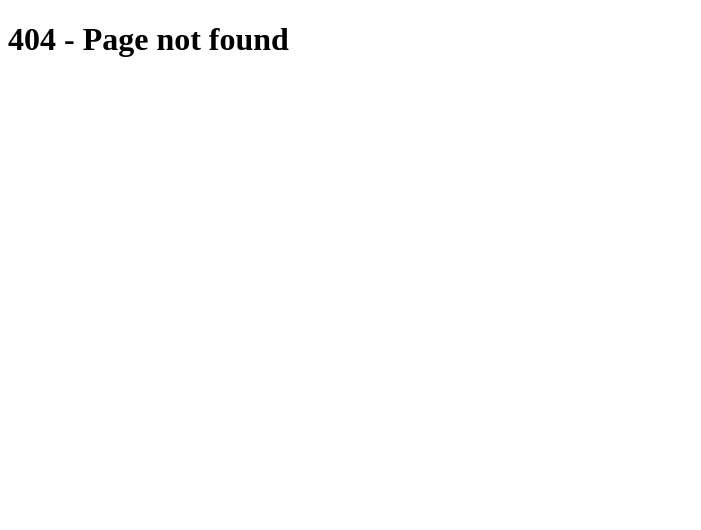
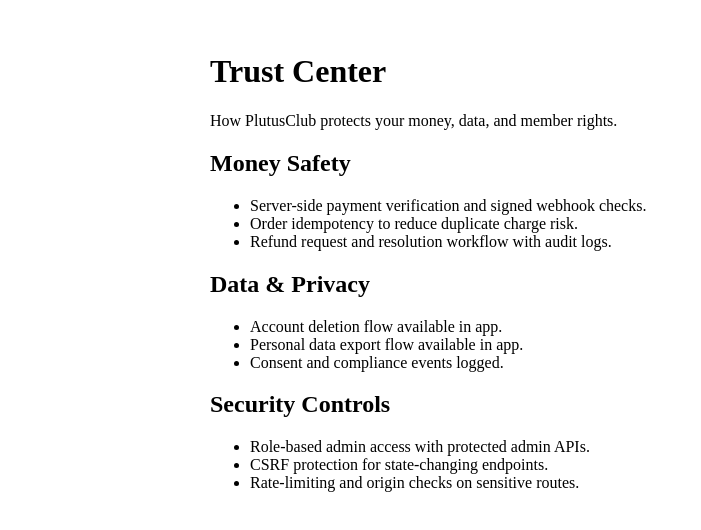
Before and after one commit to Teamtrue/luxury-members, a Next.js app in the folder luxury-members-next/: page /trust-center in a window 1280 px wide. Before the commit this address had no page. Shown: the top 530 px of the page, without its empty margins (0-701 px from the left). Built offline with nearby package versions, Linux system fonts and the light colour scheme.

Commit message:
Add trust center page for user-facing transparency

```diff
--- /dev/null
+++ b/luxury-members-next/app/trust-center/page.tsx
@@ -0,0 +1,35 @@
+export default function TrustCenterPage() {
+  return (
+    <main style={{ maxWidth: 860, margin: '0 auto', padding: '24px 0' }}>
+      <h1>Trust Center</h1>
+      <p>How PlutusClub protects your money, data, and member rights.</p>
+
+      <section>
+        <h2>Money Safety</h2>
+        <ul>
+          <li>Server-side payment verification and signed webhook checks.</li>
+          <li>Order idempotency to reduce duplicate charge risk.</li>
+          <li>Refund request and resolution workflow with audit logs.</li>
+        </ul>
+      </section>
+
+      <section>
+        <h2>Data & Privacy</h2>
+        <ul>
+          <li>Account deletion flow available in app.</li>
+          <li>Personal data export flow available in app.</li>
+          <li>Consent and compliance events logged.</li>
+        </ul>
+      </section>
+
+      <section>
+        <h2>Security Controls</h2>
+        <ul>
+          <li>Role-based admin access with protected admin APIs.</li>
+          <li>CSRF protection for state-changing endpoints.</li>
+          <li>Rate-limiting and origin checks on sensitive routes.</li>
+        </ul>
+      </section>
+    </main>
+  );
+}
```
